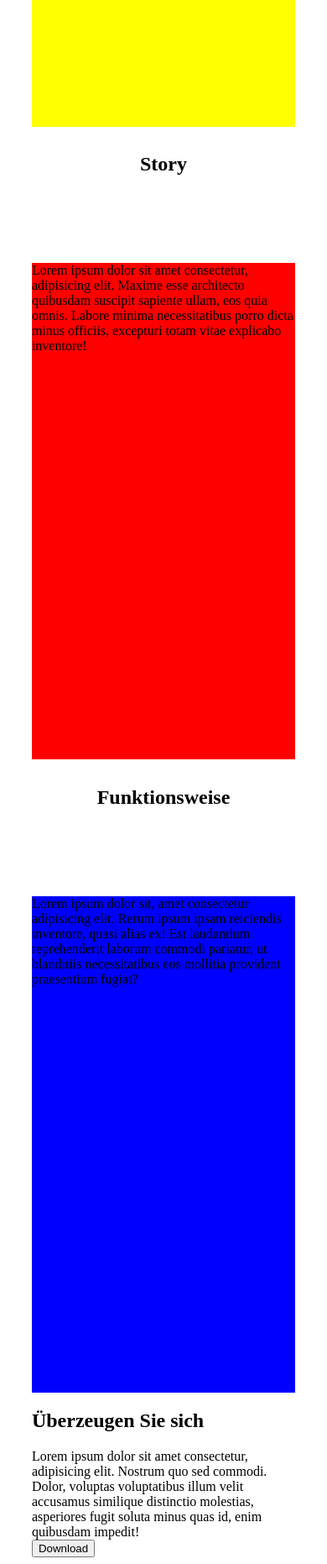
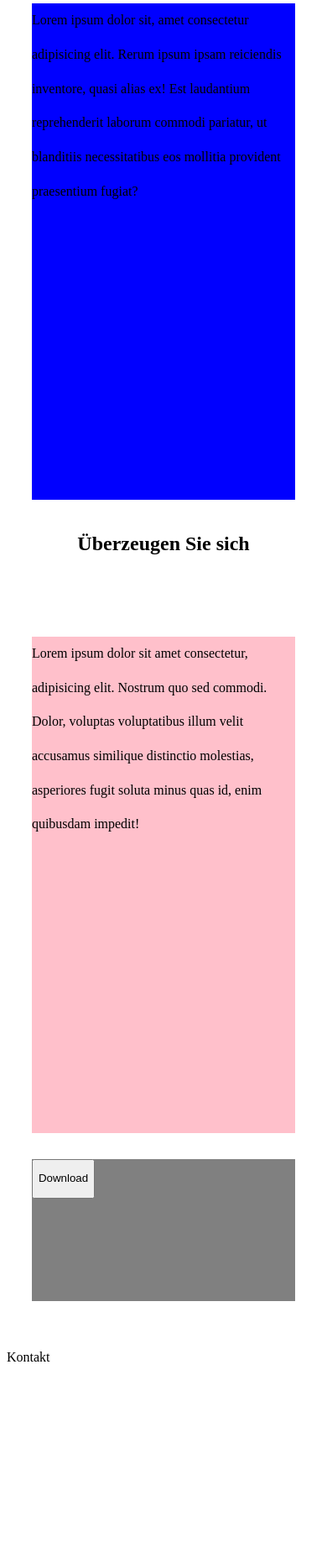
Before and after one commit to michaelzm/bpmnlandingpage, a PHP site: page / in a window 390 px wide; the page is wider, and only the part inside the window is pictured. Shown: the part 798-2660 px from the top of that part at 84% size. After the commit the page ends 2419 px from the top of that part, so only its background shows below. Run offline with PHP 8.4, Linux system fonts and the light colour scheme.

Commit message:
made responsive design for text and image

```diff
--- a/index.html
+++ b/index.html
@@ -12,7 +12,7 @@
   </heder>
   <body>
     <div class="landing">
-      <div class="cover">
+  <!--     <div class="cover">
         <div class="x-container">
           <div class="cover-headline">
             <h2>Prozessmodellierung für jeden.</h2>
@@ -23,21 +23,26 @@
             aspernatur? Natus alias corporis quae harum saepe soluta voluptatem
             modi consectetur veritatis!
           </div>
-        </div>
+        </div> -->
       </div>
 
       <div class="story">
         <div class="x-container">
+          <div class="x-grid">
           <div class="story-headline">
             <h2>Story</h2>
+            <p>Lorem ipsum dolor sit amet consectetur, adipisicing elit. Maxime
+              esse architecto quibusdam suscipit sapiente ullam, eos quia omnis.
+              Labore minima necessitatibus porro dicta minus officiis, excepturi
+              totam vitae explicabo inventore!</p>
           </div>
-          <div class="story-body">
-            Lorem ipsum dolor sit amet consectetur, adipisicing elit. Maxime
-            esse architecto quibusdam suscipit sapiente ullam, eos quia omnis.
-            Labore minima necessitatibus porro dicta minus officiis, excepturi
-            totam vitae explicabo inventore!
+          <div class="story-illustration">
+              <img
+              src="https://images.pexels.com/photos/373076/pexels-photo-373076.jpeg?auto=compress&cs=tinysrgb&dpr=3&h=750&w=1260" alt=""
+              />
           </div>
         </div>
+      </div>
       </div>
 
       <div class="intro">
@@ -71,5 +76,9 @@
         </div>
       </div>
     </div>
+
   </body>
+  <footer>
+      Kontakt
+  </footer>
 </html>
--- a/main.css
+++ b/main.css
@@ -22,8 +22,21 @@
   -webkit-font-smoothing: antialiased;
 }
 
-img {
-  width: 100%;
+.landing {
+  display: -ms-grid;
+  display: grid;
+  -ms-grid-columns: 300px, 400px;
+      grid-template-columns: 300px, 400px;
+  -ms-grid-rows: 300px, 300px 300px;
+      grid-template-rows: 300px, 300px 300px;
+      grid-template-areas: "cover cover" "intro story" "download download";
+}
+
+.cover {
+  -ms-grid-row: 1;
+  -ms-grid-column: 1;
+  -ms-grid-column-span: 2;
+  grid-area: cover;
 }
 
 .cover .cover-headline {
@@ -37,6 +50,12 @@
   height: 90vh;
 }
 
+.intro {
+  -ms-grid-row: 2;
+  -ms-grid-column: 1;
+  grid-area: intro;
+}
+
 .intro .intro-headline {
   margin: 10% auto 15%;
   text-align: center;
@@ -48,26 +67,99 @@
   height: 70vh;
 }
 
-.story .story-headline {
+.story {
+  -ms-grid-row: 2;
+  -ms-grid-column: 2;
+  grid-area: story;
+}
+
+.story .x-container .x-grid {
+  display: -ms-grid;
+  display: grid;
+  -ms-flex-wrap: wrap;
+      flex-wrap: wrap;
+  width: 100%;
+  margin: 0;
+}
+
+@media only screen and (min-width: 1200px) {
+  .story .x-container .x-grid {
+    -ms-grid-columns: 1fr 1fr;
+        grid-template-columns: 1fr 1fr;
+    -ms-grid-rows: 50vh;
+        grid-template-rows: 50vh;
+        grid-template-areas: "story-headline story-illustration";
+  }
+}
+
+@media only screen and (min-width: 300px) and (max-width: 1200px) {
+  .story .x-container .x-grid {
+    -ms-grid-columns: 1fr;
+        grid-template-columns: 1fr;
+    -ms-grid-rows: 30vh 40vh;
+        grid-template-rows: 30vh 40vh;
+        grid-template-areas: "story-headline" "story-illustration";
+  }
+}
+
+.story .x-container .x-grid .story-headline {
+  grid-area: story-headline;
+  margin: 10% 5% 15%;
+  text-align: center;
+  -webkit-box-pack: center;
+      -ms-flex-pack: center;
+          justify-content: center;
+  -ms-grid-column-align: center;
+      justify-self: center;
+  width: 500px;
+}
+
+.story .x-container .x-grid .story-illustration {
+  grid-area: story-illustration;
+  max-width: 100%;
+  min-width: 500px;
+  padding: 20% 5% 0;
+}
+
+.story .x-container .x-grid .story-illustration img {
+  width: 100%;
+}
+
+.story .x-container .x-grid .story-body {
+  -ms-flex-preferred-size: 1;
+      flex-basis: 1;
+  background-color: red;
+  height: 70vh;
+}
+
+.story .x-container .x-grid p {
+  display: block;
+  font-size: 1.7rem;
+  text-align: center;
+}
+
+.download {
+  -ms-grid-row: 3;
+  -ms-grid-column: 1;
+  -ms-grid-column-span: 2;
+  grid-area: download;
+}
+
+.download .download-headline {
   margin: 10% auto 15%;
   text-align: center;
   height: 10vh;
 }
 
-.story .story-body {
-  background-color: red;
+.download .download-body {
+  background-color: pink;
   height: 70vh;
 }
 
-.downlaod .download-headline {
-  margin: 10% auto 15%;
-  text-align: center;
-  height: 10vh;
-}
-
-.downlaod .download-body {
-  background-color: pink;
-  height: 70vh;
+.download .download-button {
+  height: 20vh;
+  background-color: grey;
+  margin: 10% 0 15%;
 }
 
 .html {
@@ -77,4 +169,8 @@
 .x-container {
   padding: 0 8%;
 }
+
+* {
+  line-height: 2.54237rem;
+}
 /*# sourceMappingURL=main.css.map */
--- a/main.scss
+++ b/main.scss
@@ -17,11 +17,20 @@
 p {
   -webkit-font-smoothing: antialiased;
 }
-img {
-  width: 100%;
+
+.landing {
+  display: grid;
+  grid-template-columns: 300px, 400px;
+  grid-template-rows: 300px, 300px 300px;
+  grid-template-areas:
+  "cover cover"
+  "intro story"
+  "download download";
+
 }
 
 .cover {
+  grid-area: cover;
   .cover-headline {
     margin: 10% auto 15%;
     text-align: center;
@@ -34,6 +43,8 @@
 }
 
 .intro {
+  grid-area: intro;
+
   .intro-headline {
     margin: 10% auto 15%;
     text-align: center;
@@ -46,18 +57,67 @@
 }
 
 .story {
+  grid-area: story;
+
+  .x-container {
+    .x-grid{
+      @media only screen and (min-width: 1200px){
+        grid-template-columns: 1fr 1fr;
+        grid-template-rows: 50vh;
+        grid-template-areas:
+         "story-headline story-illustration";
+      }
+      @media only screen and (min-width: 300px) and (max-width: 1200px){
+        grid-template-columns: 1fr;
+        grid-template-rows: 30vh 40vh;
+        grid-template-areas:
+        "story-headline"
+        "story-illustration";
+      }
+
+      display: grid;
+      flex-wrap: wrap;
+      width: 100%;
+      margin: 0;
+
       .story-headline {
-    margin: 10% auto 15%;
+        grid-area: story-headline;
+        margin: 10% 5% 15%;
         text-align: center;
-    height: 10vh;
+        justify-content: center;
+        justify-self: center;
+        width: 500px;
+
+      }
+      .story-illustration {
+        grid-area: story-illustration;
+        max-width: 100%;
+        min-width: 500px;
+        padding: 20% 5% 0;
+
+        img{
+          width: 100%;
+        }
       }
       .story-body {
+        flex-basis: 1;
         background-color: red;
         height: 70vh;
       }
+
+      p{
+        display: block;
+        font-size: 1.7rem;
+        text-align: center;
+      }
+    }
   }
 
-.downlaod {
+
+}
+
+.download {
+  grid-area: download;
     .download-headline{
         margin: 10% auto 15%;
         text-align: center;
@@ -66,6 +126,11 @@
     .download-body {
         background-color: pink;
         height: 70vh;
+  }
+  .download-button{
+      height: 20vh;
+      background-color: grey;
+      margin: 10% 0 15%;
   }
 }
 
@@ -76,3 +141,7 @@
 .x-container {
   padding: 0 8%;
 }
+
+* {
+  line-height: 2.54237rem;
+}
```
Also changed, not shown: 1 other file. Lines whose indentation alone changed are shown as unchanged.
